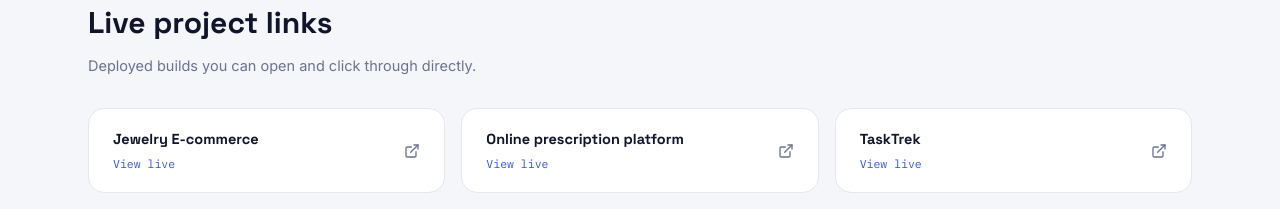
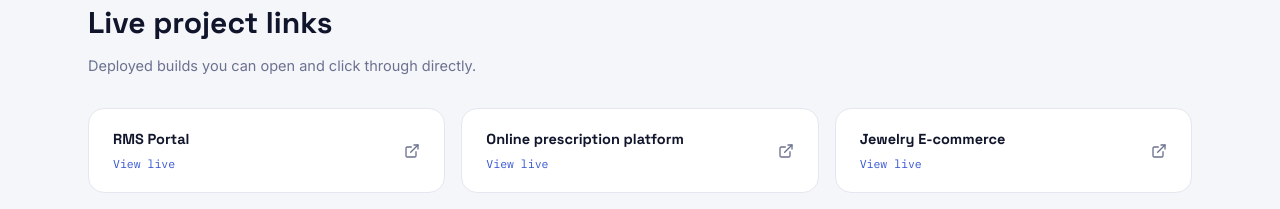
Before and after one commit to PriyaKKarkare/portfoilo_resume, a React (Vite) app in the folder client/: page / in a window 1280 px wide. Shown: the part 3640-3849 px from the top of the page. Built offline with nearby package versions, Linux system fonts and the light colour scheme; no server answers.

Commit message:
added rms.

```diff
--- a/client/src/data/resumeData.js
+++ b/client/src/data/resumeData.js
@@ -84,9 +84,9 @@
 ];
 
 export const PROJECT_LINKS = [
+  { name: "RMS Portal", url: "https://test-repository-black-seven.vercel.app/" },
+  { name: "Online prescription platform", url: "https://doctor-consultation-system-dw3n.vercel.app/" },
   { name: "Jewelry E-commerce", url: "https://jewel-website.vercel.app/" },
-  { name: "Online prescription platform", url: "https://doctor-consultation-system-dw3n.vercel.app/" },
-  { name: "TaskTrek", url: "https://tasktrek-gk9w6xp4h-priyas-projects-46ef61df.vercel.app/" },
   { name: "PhotoStudio website", url: "https://curd-work-gold.vercel.app/" },
   { name: "Food Delivery", url: "https://fooddelivery-k2v0uzdkf-priyas-projects-46ef61df.vercel.app/" },
   { name: "Movie Maniac", url: "https://moviemaniac-919jjuctl-priyas-projects-46ef61df.vercel.app/" },
```
